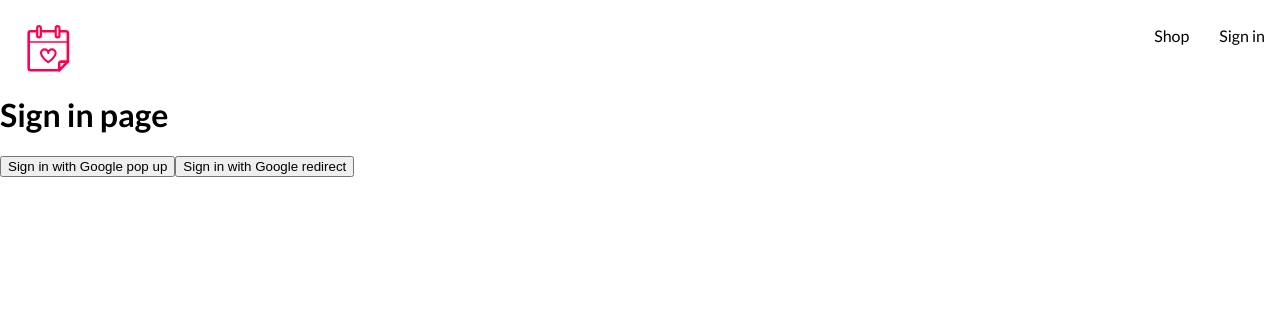
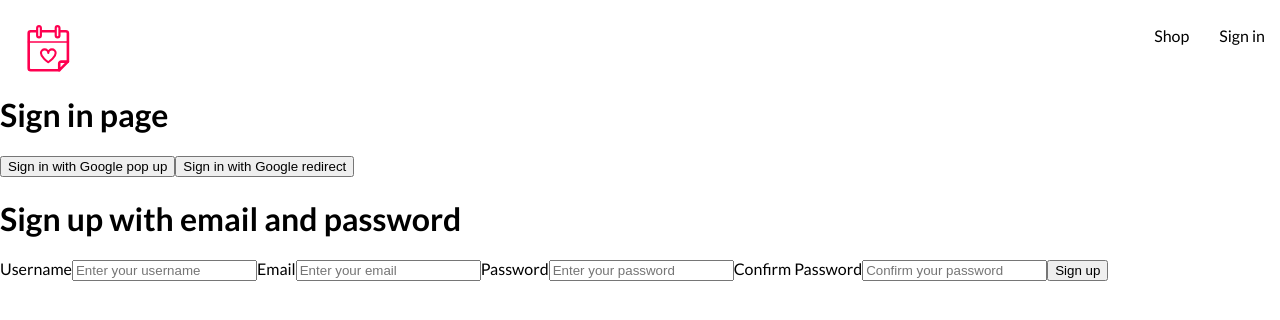
Before and after one commit to mattssondouglas/ecommerce-react, a React (Create React App) app: page /sign-in in a window 1280 px wide. Shown: the top 320 px of the page. Built offline with nearby package versions, Linux system fonts and the light colour scheme.

Commit message:
add signupform component to signin page

```diff
--- a/src/components/sign-up-form/sign-up-form.component.jsx
+++ b/src/components/sign-up-form/sign-up-form.component.jsx
@@ -2,20 +2,22 @@ const SignUpForm = () => {
     return (
         <div>
             <h1>Sign up with email and password</h1>
-            <form action="">
+            <form onSubmit={()=>{}}>
                 <label htmlFor="">Username</label>
-                <input type="text" />
+                <input type="text" required placeholder="Enter your username"/>
 
                 <label htmlFor="">Email</label>
-                <input type="email" />
+                <input type="email" required placeholder="Enter your email"/>
 
                 <label htmlFor="">Password</label>
-                <input type="password" />
+                <input type="password" required placeholder="Enter your password"/>
 
                 <label htmlFor="">Confirm Password</label>
-                <input type="password" />
+                <input type="password" required placeholder="Confirm your password"/>
+                <button type='submit'>Sign up</button>
 
             </form>
         </div>
     )
 }
+export default SignUpForm
--- a/src/routes/sign-in/sign-in.component.jsx
+++ b/src/routes/sign-in/sign-in.component.jsx
@@ -2,7 +2,7 @@ import { useEffect } from 'react'
 import { getRedirectResult } from 'firebase/auth'
 
 import { auth, signInWithGooglePopup, createUserDocumentFromAuth, signInWithGoogleRedirect } from '../../utils/firebase/firebase.utils'
-
+import SignUpForm from '../../components/sign-up-form/sign-up-form.component'
 
 const SignIn = () => {
 
@@ -32,6 +32,7 @@ const SignIn = () => {
             <h1>Sign in page</h1>
             <button onClick={logGoogleUser}>Sign in with Google pop up</button>
             <button onClick={signInWithGoogleRedirect}>Sign in with Google redirect</button>
+            <SignUpForm />
         </div>
 
     )
```
